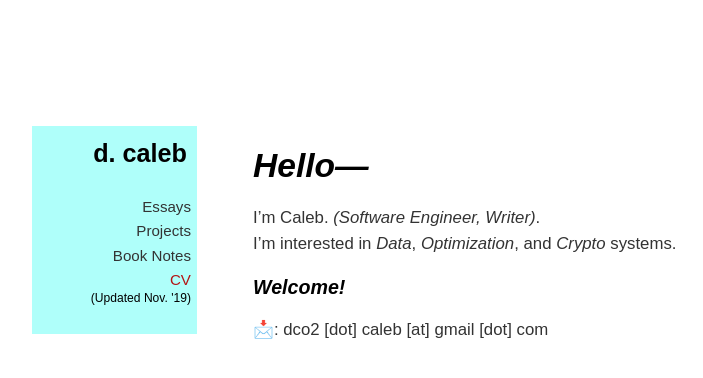
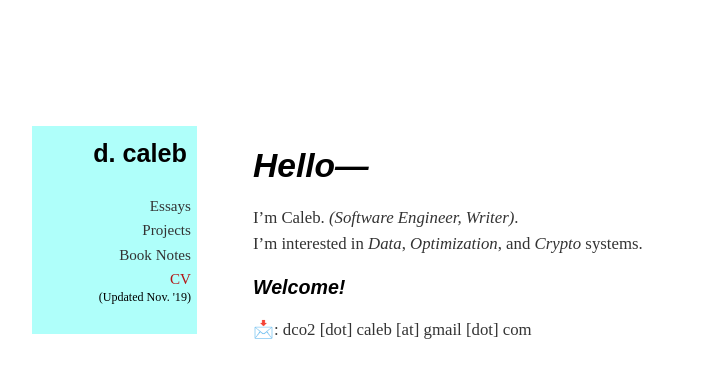
Before and after one commit to dCO2/blog-gh-pages, a Jekyll site: the page built from index.md, in a window 1280 px wide. Shown: the top 378 px of the page, without its empty margins (123-826 px from the left). Built offline with Jekyll 4.4.1, drawn with Linux system fonts in a browser that asks for light colours; some web fonts are replaced.

Commit message:
Font change

```diff
--- a/_layouts/default.html
+++ b/_layouts/default.html
@@ -43,6 +43,9 @@
         <link rel=stylesheet type=text/css href="/blog-gh-pages/css/styles.css">
         <link rel=stylesheet type=text/css href="/blog-gh-pages/css/font-awesome/css/font-awesome.min.css">
         <link rel=stylesheet type=text/css href="https://cdn.rawgit.com/dreampulse/computer-modern-web-font/master/fonts.css">
+        <link rel="preconnect" href="https://fonts.googleapis.com">
+        <link rel="preconnect" href="https://fonts.gstatic.com" crossorigin>
+        <link href="https://fonts.googleapis.com/css2?family=Flamenco:wght@300;400&family=Zen+Antique+Soft&display=swap" rel="stylesheet">
 
     </head>
     <body>
--- a/css/styles.css
+++ b/css/styles.css
@@ -7,7 +7,9 @@ a {
 }
 
 body {
-    font-family: "Computer Modern Serif", sans-serif;
+    /* font-family: "Computer Modern Serif", sans-serif; */
+    font-family: 'Flamenco', cursive;
+    font-family: 'Zen Antique Soft', serif;
     text-align: left;
     font-size: 14px;
 
```
